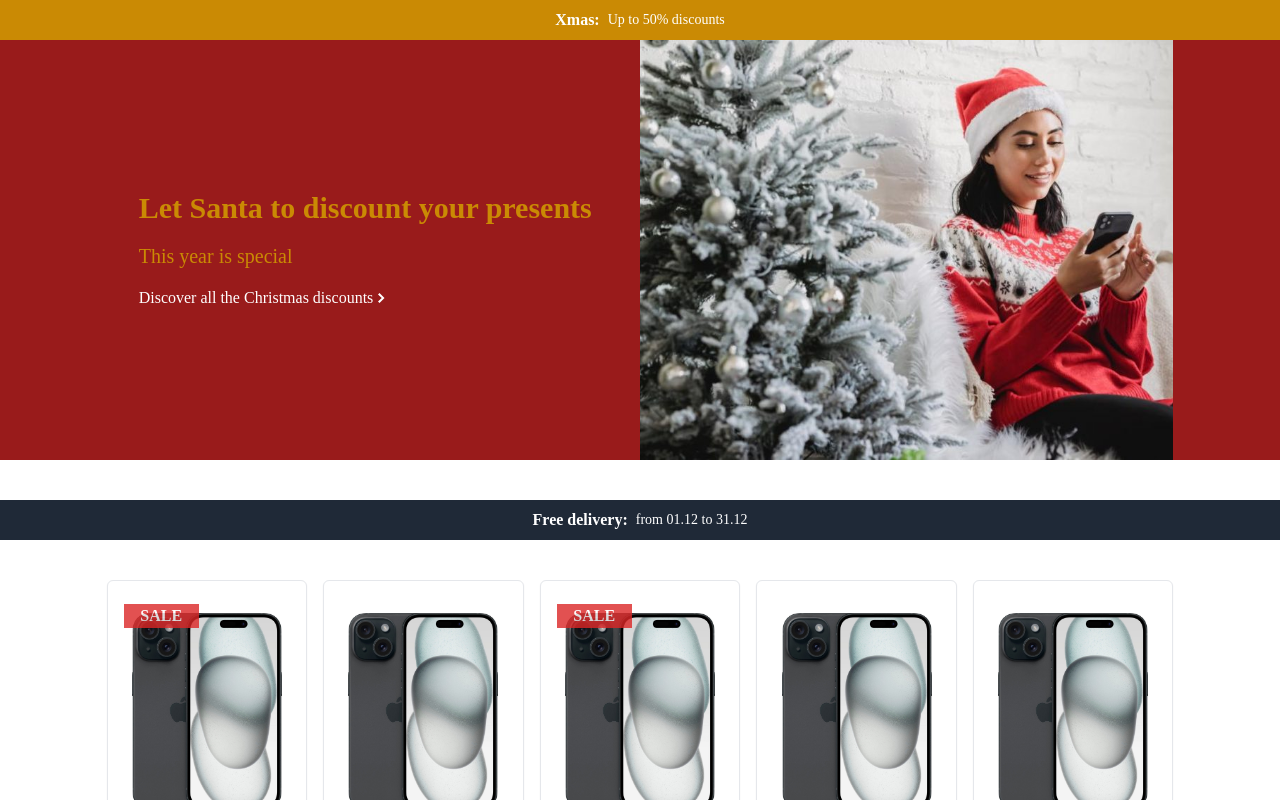
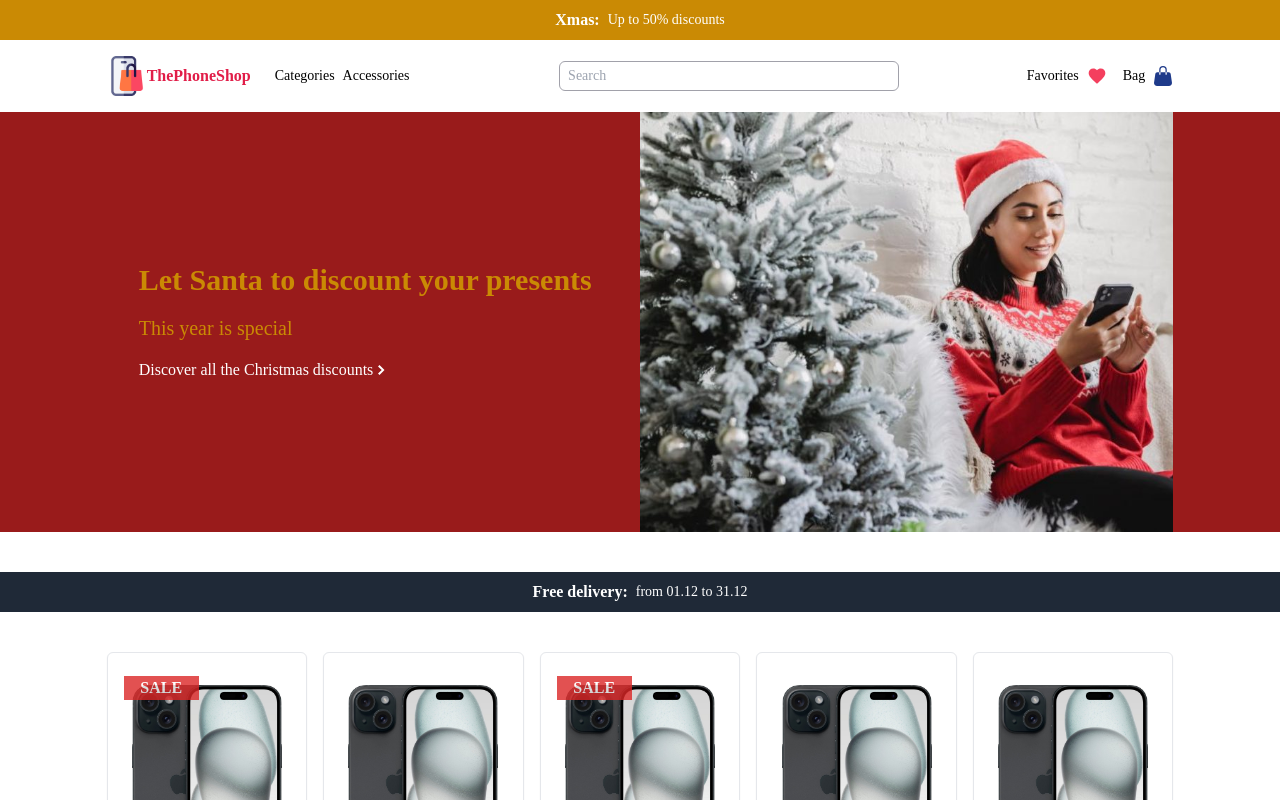
Before and after one commit to BrianLupu93/webshop, a React (Vite) app: page / in a window 1280 px wide. Shown: the top 800 px of the page. Built offline with nearby package versions, Linux system fonts and the light colour scheme.

Commit message:
building the navbar

```diff
--- a/src/App.tsx
+++ b/src/App.tsx
@@ -5,6 +5,7 @@ import RowContainer from './content/small-utils/containers/RowContainer';
 import ItemsList from './content/modules/items/ItemsList';
 
 import { items } from './testData';
+import Navbar from './content/navbar/Navbar';
 
 function App() {
   return (
@@ -16,7 +17,9 @@ function App() {
         textColor='text-white'
       />
 
-      <RowContainer bgColor='bg-red-800'>
+      <Navbar />
+
+      <RowContainer bgColor='bg-red-800' extraClass='mb-10'>
         <ModuleHeaderImageText
           headline='Let Santa to discount your presents'
           subheadline='This year is special'
--- /dev/null
+++ b/src/content/navbar/DropdownMenu.tsx
@@ -0,0 +1,25 @@
+import React, { FunctionComponent } from 'react';
+import RowContainer from '../small-utils/containers/RowContainer';
+
+interface DropdownMenuProps {
+  extraClass: string;
+}
+
+const DropdownMenu: FunctionComponent<DropdownMenuProps> = ({ extraClass }) => {
+  return (
+    <RowContainer
+      bgColor='absolute left-[170px] bg-transparent'
+      extraClass={extraClass}>
+      <div className='bg-white w-1/3 rounded-b-sm py-2 px-4 font-light'>
+        <div>Apple</div>
+        <div>Samsung</div>
+        <div>Huawei</div>
+        <div>Sony</div>
+        <div>OnePlus</div>
+        <div>Motorola</div>
+      </div>
+    </RowContainer>
+  );
+};
+
+export default DropdownMenu;
--- /dev/null
+++ b/src/content/navbar/Logo.tsx
@@ -0,0 +1,17 @@
+import React, { FunctionComponent } from 'react';
+
+interface LogoProps {
+  shopName: string;
+  imageSrc: string;
+}
+
+const Logo: FunctionComponent<LogoProps> = ({ shopName, imageSrc }) => {
+  return (
+    <a href='/' className='flex items-center hover:contrast-125 mr-6'>
+      <img className='h-[40px]' src={imageSrc} alt='shop-logo' />
+      <div className='font-semibold text-rose-600'>{shopName}</div>
+    </a>
+  );
+};
+
+export default Logo;
--- /dev/null
+++ b/src/content/navbar/Navbar.tsx
@@ -0,0 +1,80 @@
+import React, { FunctionComponent, useState } from 'react';
+import RowContainer from '../small-utils/containers/RowContainer';
+import Logo from './Logo';
+import SearchBar from './SearchBar';
+import { BsHandbagFill } from 'react-icons/bs';
+import { MdOutlineFavorite } from 'react-icons/md';
+import LinkContainer from '../small-utils/containers/LinkContainer';
+import DropdownMenu from './DropdownMenu';
+
+type Category = {
+  name: string;
+  link: string;
+};
+type Link = {
+  name: string;
+  link: string;
+};
+
+interface NavbarProps {
+  categories: Category[];
+  links: Link[];
+}
+
+const Navbar: FunctionComponent<NavbarProps> = ({ categories, links }) => {
+  const [dropdown, setDropdown] = useState(false);
+
+  const toggleDropdown = () => {
+    setDropdown((prev) => !prev);
+  };
+
+  return (
+    <>
+      <RowContainer extraClass='mb-0'>
+        <div className='flex items-center py-4'>
+          <div className='flex items-center md:w-5/12'>
+            <Logo
+              imageSrc='src/assets/images/shop-logo.png'
+              shopName='ThePhoneShop'
+            />
+            <div className='flex items-center gap-2'>
+              <LinkContainer
+                small
+                linkText='Categories'
+                linkUrl='/'
+                underline
+                linkcolor='text-black'
+              />
+              <LinkContainer
+                small
+                linkText='Accessories'
+                linkUrl='/'
+                underline
+                linkcolor='text-black'
+              />
+            </div>
+          </div>
+
+          <div className='md:w-4/12'>
+            <SearchBar />
+          </div>
+
+          <div className='flex md:w-3/12 justify-end'>
+            <div className='flex items-center mr-4 hover:cursor-pointer hover:text-rose-500 hover:contrast-125'>
+              <span className='text-sm mr-2'>Favorites</span>
+              <MdOutlineFavorite className='text-xl text-rose-500' />
+            </div>
+
+            <div className='flex items-center hover:cursor-pointer hover:text-blue-900 hover:contrast-125'>
+              <span className='text-sm mr-2'>Bag</span>
+              <BsHandbagFill className='text-xl text-blue-900' />
+            </div>
+          </div>
+        </div>
+      </RowContainer>
+      <DropdownMenu extraClass='group-hover:block hidden' />
+    </>
+  );
+};
+
+export default Navbar;
--- /dev/null
+++ b/src/content/navbar/SearchBar.tsx
@@ -0,0 +1,14 @@
+import React from 'react';
+
+const SearchBar = () => {
+  return (
+    <div className='flex justify-center w-full px-2 text-sm'>
+      <input
+        className='w-full border border-zinc-400 rounded-md px-2 py-1 focus:outline-none focus:ring-0 focus:border-rose-500 font-extralight'
+        placeholder='Search'
+      />
+    </div>
+  );
+};
+
+export default SearchBar;
--- a/src/content/small-utils/containers/LinkContainer.tsx
+++ b/src/content/small-utils/containers/LinkContainer.tsx
@@ -6,6 +6,7 @@ interface LinkContainerProps {
   linkUrl: string;
   icon?: ReactElement;
   underline?: boolean;
+  small?: boolean;
 }
 
 const LinkContainer: FunctionComponent<LinkContainerProps> = ({
@@ -14,11 +15,13 @@ const LinkContainer: FunctionComponent<LinkContainerProps> = ({
   linkUrl,
   icon,
   underline,
+  small,
 }) => {
   return (
     <a
       className={`
       flex items-center group
+      ${small && 'text-sm'}
       ${
         linkcolor ? linkcolor : 'text-blue-600'
       } hover:contrast-75 font-extralight ${
--- a/src/content/small-utils/containers/RowContainer.tsx
+++ b/src/content/small-utils/containers/RowContainer.tsx
@@ -3,14 +3,19 @@ import React, { ReactElement, FunctionComponent } from 'react';
 interface RowContainerProps {
   children: ReactElement;
   bgColor?: string;
+  extraClass?: string;
 }
 
 const RowContainer: FunctionComponent<RowContainerProps> = ({
   children,
   bgColor,
+  extraClass,
 }) => {
   return (
-    <div className={`${bgColor} w-full flex justify-center mb-10`}>
+    <div
+      className={`${bgColor ? bgColor : ''} w-full flex justify-center ${
+        extraClass ? extraClass : ''
+      }`}>
       <div className='2xl:w-8/12  md:w-10/12 w-full'>{children}</div>
     </div>
   );
```
Also changed, not shown: src/assets/images/shop-logo.png (added).
